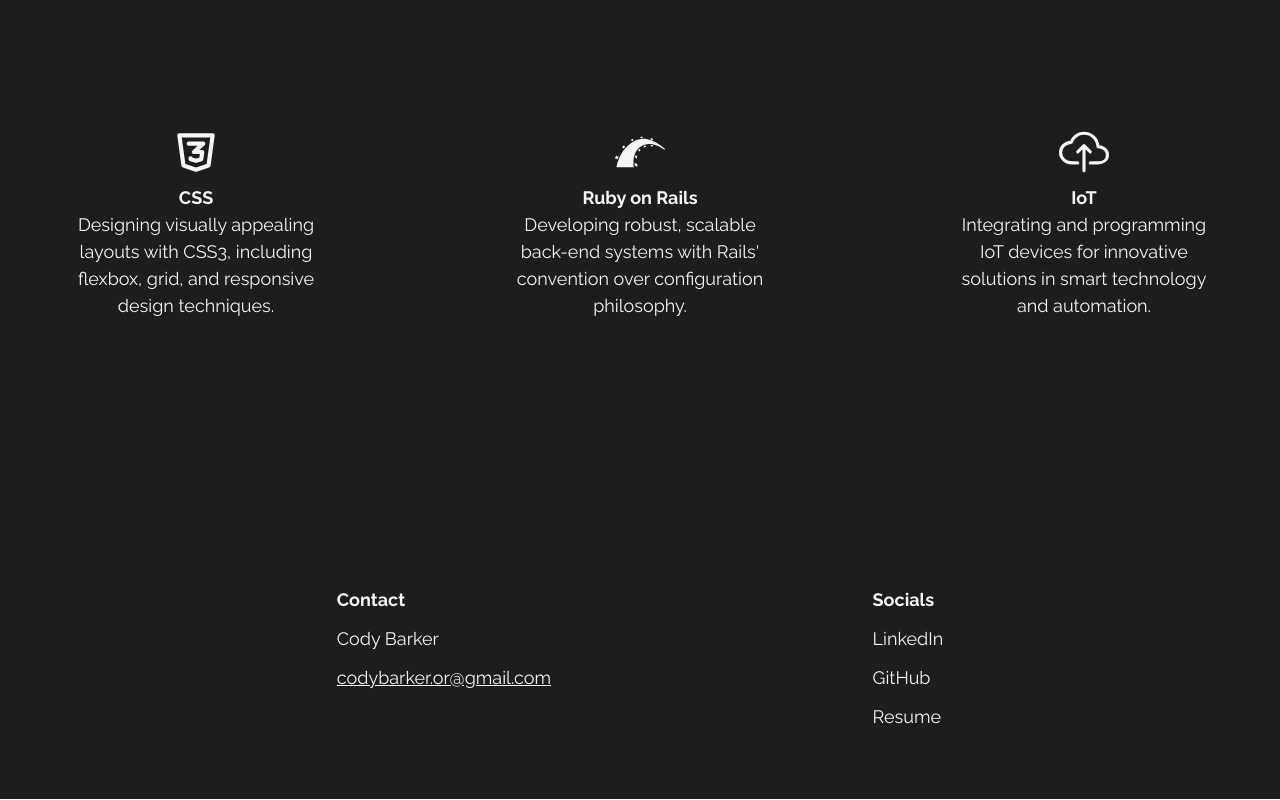
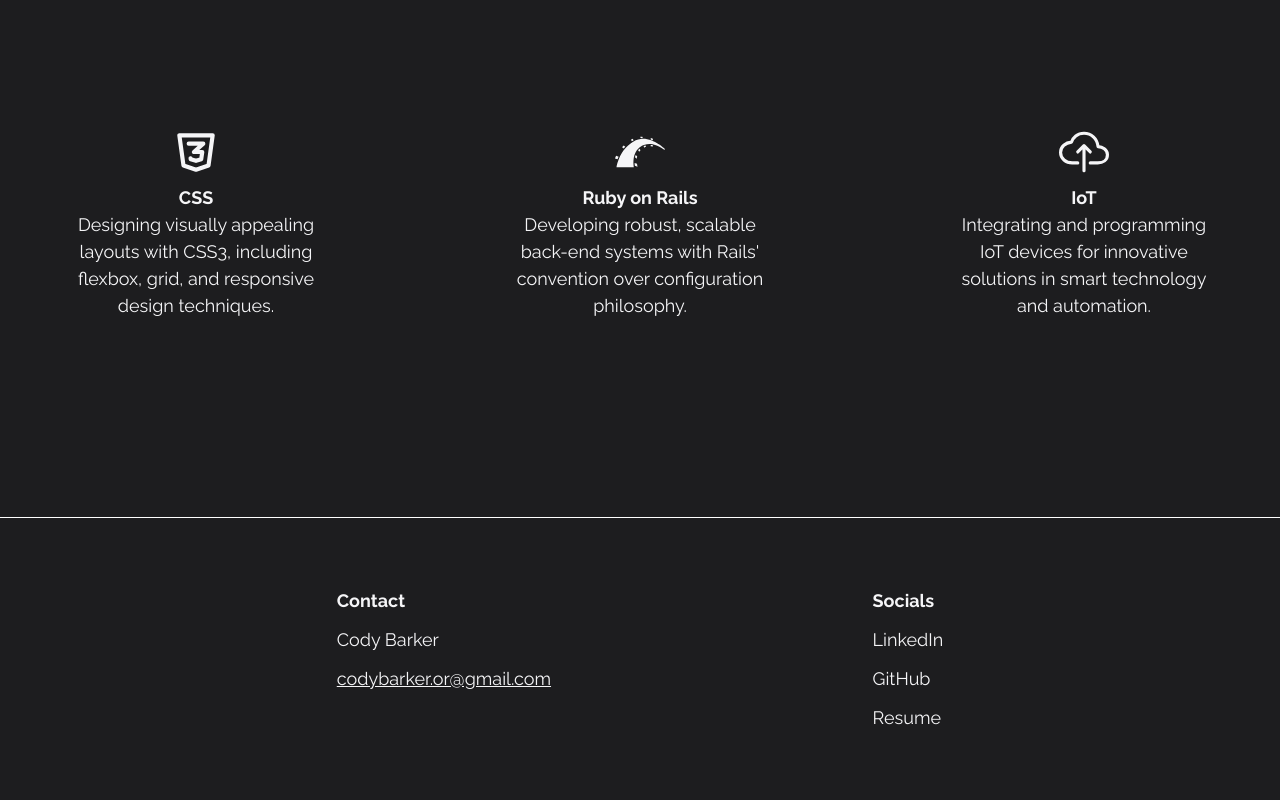
Before and after one commit to cody-barker/portfolio-site-v2, a React (Create React App) app: page / in a window 1280 px wide. Shown: the part 8646-9446 px from the top of the page. Built offline with nearby package versions, Linux system fonts and the light colour scheme.

Commit message:
add border to footer

```diff
--- a/src/Styles/App.css
+++ b/src/Styles/App.css
@@ -225,6 +225,7 @@ body {
 
 .footer-wrapper {
   background-color: var(--color-2);
+  border-top: 1px solid white;
 }
 
 .footer {
```
